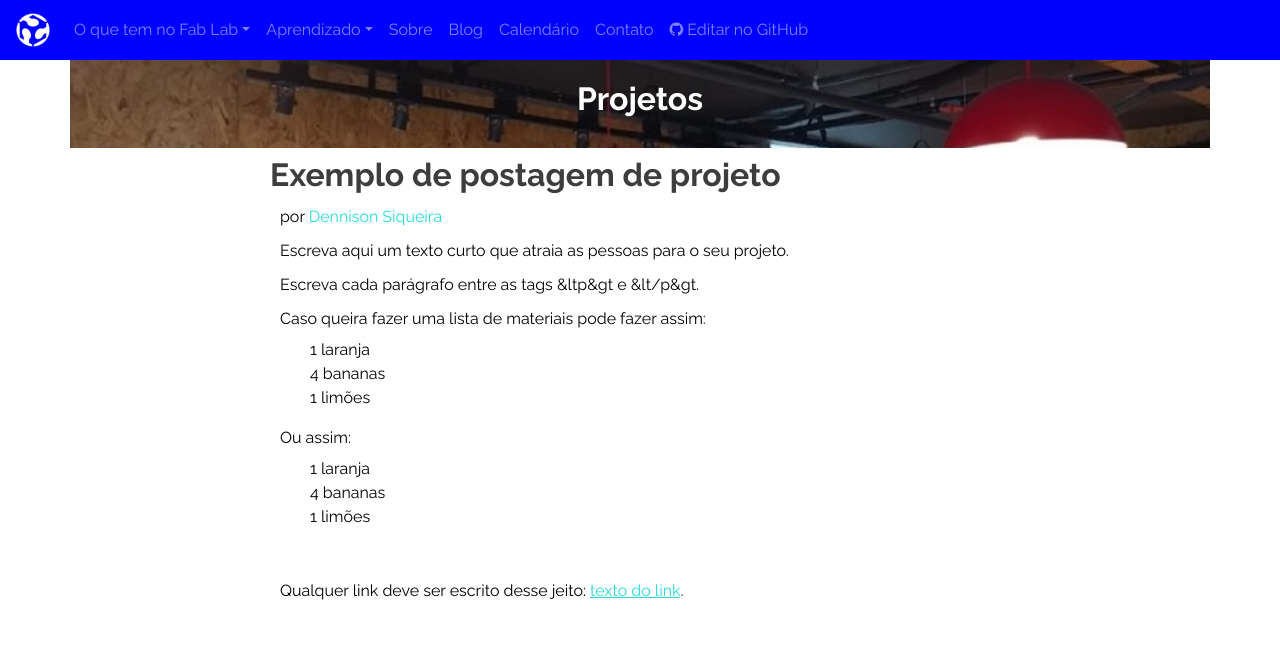
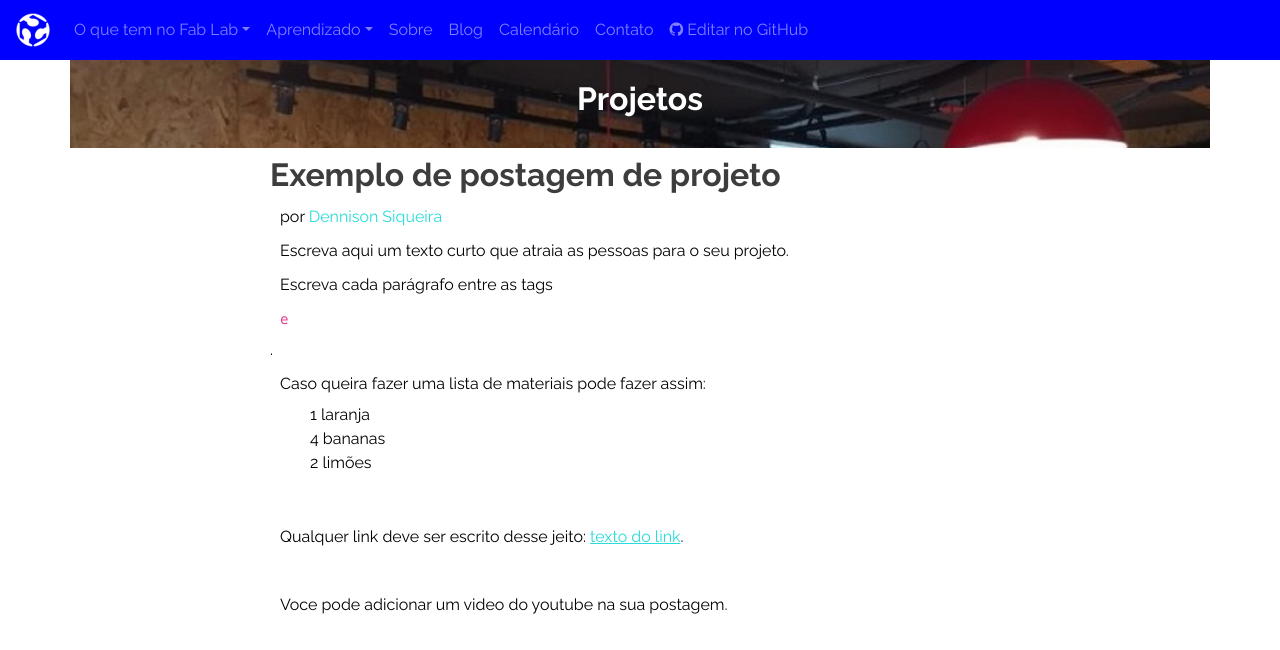
Before and after one commit to fablabcaxias/fablabcaxias.github.io, a Jekyll site: the page built from _posts/projects/2023-01-03-exemplo.md, in a window 1280 px wide and 900 px high, cut to the strip 0-650 px from the top of the window. Built offline with Jekyll 4.4.1, drawn with Linux system fonts in a browser that asks for light colours; nearby versions of some CDN libraries; comment, search, counter and statistics services are not loaded.

Commit message:
Update 2023-01-03-exemplo.md

```diff
--- a/_posts/projects/2023-01-03-exemplo.md
+++ b/_posts/projects/2023-01-03-exemplo.md
@@ -1,63 +1,31 @@
 ---
 
 layout: project_post
-
 type: project
-
 projectimg: exemplo/openday.jpg
-
 title: Exemplo de postagem de projeto
 meta: Escreva aqui um texto curto que atraia as pessoas para o seu projeto.
-
 author: Dennison Siqueira
-
 date: 2021-12-01
-
-
 
 ---
 
 
-
-<P>Escreva cada parágrafo entre as tags &ltp&gt e &lt/p&gt.</P>
+<P>Escreva cada parágrafo entre as tags <code> <p> e </p> </code>.</P>
 
 <P>Caso queira fazer uma lista de materiais pode fazer assim:</P>
-
 <ul>
-
 	<li>1 laranja</li>
-
 	<li>4 bananas</li>
-
-	<li>1 limões</li>
-
+	<li>2 limões</li>
 </ul>
-
-<P>Ou assim:</P>
-
-<ol>
-
-	<li>1 laranja</li>
-
-	<li>4 bananas</li>
-
-	<li>1 limões</li>
-
-</ol>
+<br>
+<P>Qualquer link deve ser escrito desse jeito: <a target="_blank" href="https://www.youtube.com"><u>texto do link</u></a>.</P>
 
 <br>
-
-<P>Qualquer link deve ser escrito desse jeito: <a target="_blank" href="https://www.youtube.com"><u>texto do link</u></a>.</P>
-
-
-<br>
-
-<br>
-<br>
+<P>Voce pode adicionar um video do youtube na sua postagem.</P>
 <iframe width="853" height="480" src="https://www.youtube.com/embed/QuDy0whLy-U" title="YouTube video player" frameborder="0" allow="accelerometer; autoplay; clipboard-write; encrypted-media; gyroscope; picture-in-picture" allowfullscreen></iframe>
-
 <br>
 
 <P>Coloque as imagens do projeto em uma pasta e voce poderá exibí-las assim:</P>
-<br>
 <img src="{{site.baseurl}}{{ site.url }}/img/projects/exemplo/openday.jpg">
```
